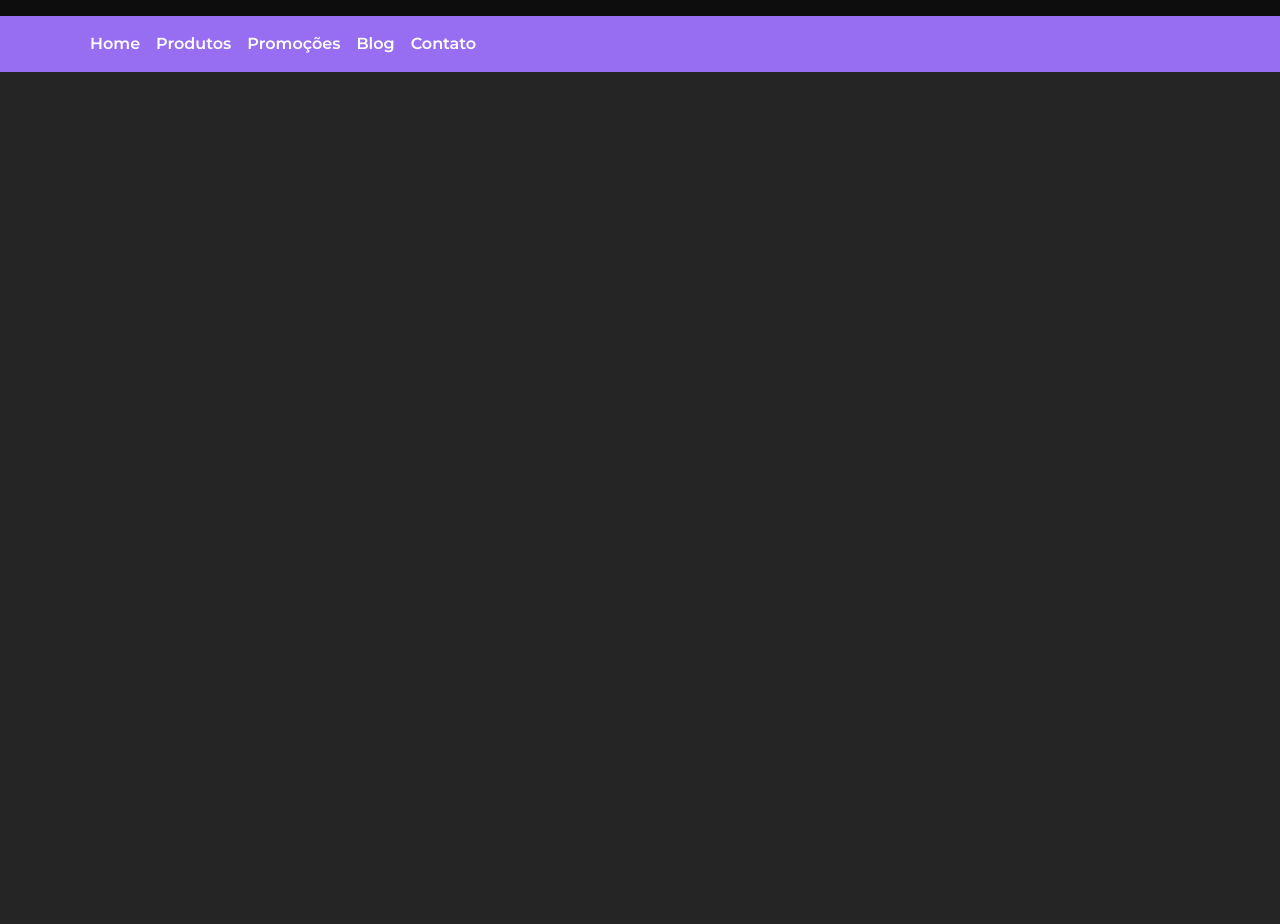
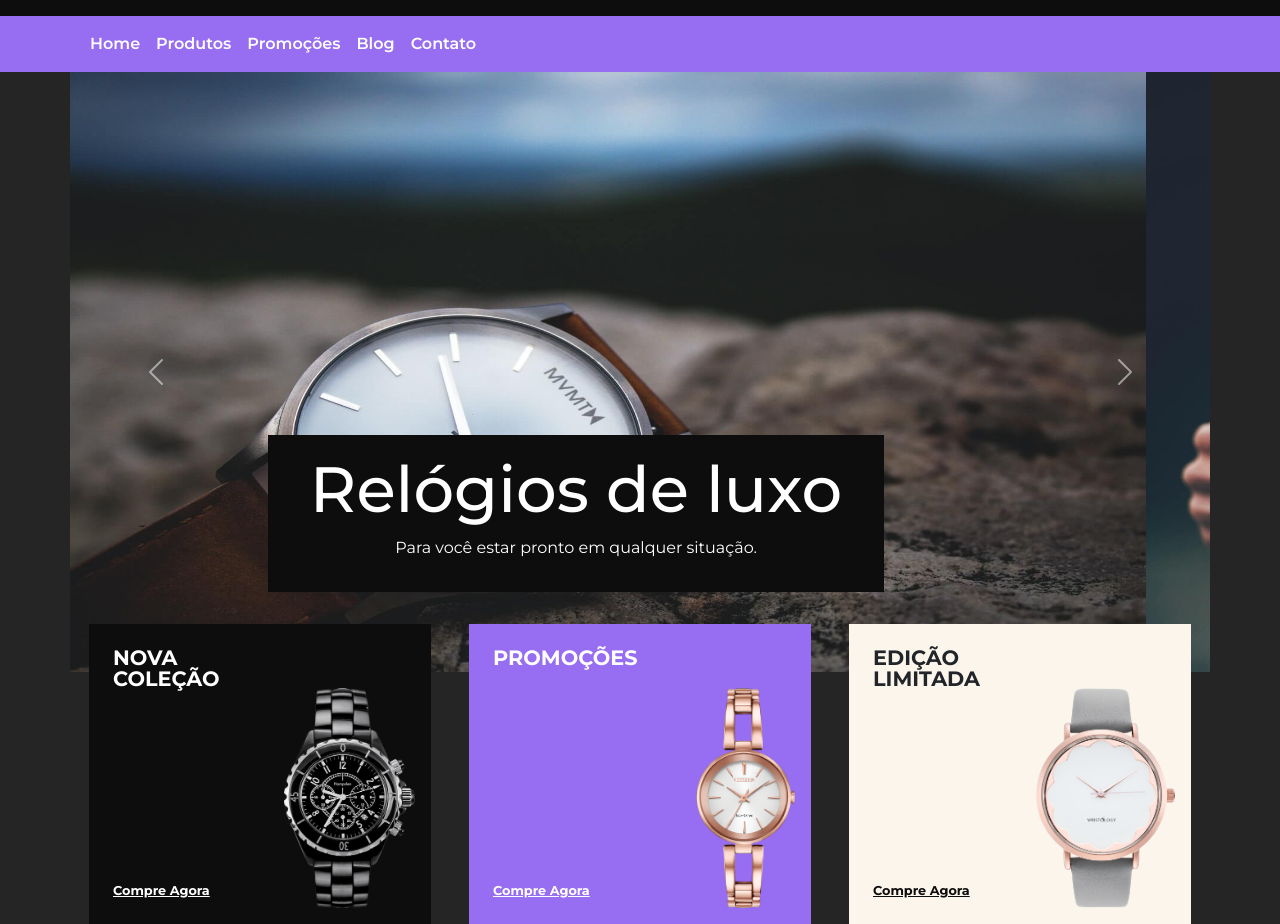
Before and after one commit to s0pa-fria/bootstrap, a plain HTML site: page Fase 1 (Navbar) Alunos/index.html in a window 1280 px wide. Shown: the part 84-1008 px from the top of the page. Before the commit the page ends 800 px from the top, so only its background shows below. Drawn offline with nearby package versions, Linux system fonts and the light colour scheme.

Commit message:
fim.fase2

```diff
--- a/Fase 1 (Navbar) Alunos/css/styles.css
+++ b/Fase 1 (Navbar) Alunos/css/styles.css
@@ -156,3 +156,117 @@ body {
 .navbar-toggler {
     font-size: 1.5em;
 }
+
+/* _____________________________________________________ */
+/* Estilos para os banners */
+
+/* Define espaçamento inerno para o contêiner de banners */
+#banners-container {
+    padding: 0;
+}
+
+/* Posicionamento e espaçamento para a legenda carousel */
+.carousel-caption {
+    bottom: 5em;
+    padding: 1em;
+    left: 12%;
+    right: 12%;
+}
+
+/* Estilo para o título na legenda do carousel */
+.carousel-caption h5 {
+    font-size: 1.8em;
+}
+
+/* Media query para telas com largura minima de 768px */
+@media(min-width: 768px) {
+    /* Ajusta a largura dos itend do carousel e imagens */
+    #slider .carousel-item, #slider img{
+        height: 600px;
+    }
+
+    /* Posicionamento e espaçamento para a legenda carousel */
+    .carousel-caption {
+        left: 23%;
+        right: 23%;
+    }
+
+    /* Estilo para o título na legenda do carousel */
+    .carousel-caption h5 {
+        font-size: 4em;
+    }
+}
+
+/* Estilo para os mini banners */
+/* Ajusta margem superior para sobrepor os banners principais */
+#mini-banners {
+    margin-top: -3em;
+    z-index: 10;
+}
+
+/* Estilos para as colunas dos mini banners */
+#mini-banners .col-12 {
+    z-index: 1;
+    height: 300px;
+    padding: 1.5em;
+    position: relative;
+    display: flex;
+    flex-direction: column;
+    justify-content: space-between;
+}
+
+/* Media query para telas com largura minima de 768px */
+@media(min-width: 768px) {
+    /* Ajusta a largura máxima das colunas dos mini banners */
+    #mini-banners .col-12 {
+        max-width: 30%;
+    }
+
+    /* Ajusta o tamanho do título nos mini banners */
+    #mini-banners .col-12 h2 {
+        font-size: 2.2em;
+    }
+}
+
+#mini-banners .col-12 h2 {
+    text-transform: uppercase;
+    max-width: 50px;
+    font-size: 1.3em;
+    font-weight: 700;
+    line-height: 1em;
+}
+
+/* Estilos para as imagens nos mini banners */
+#mini-banners .col-12 img {
+    height: 220px;
+    position: absolute;
+    right: 1rem;
+    bottom: 1rem;
+}
+
+/* Estilos para links nos mini-banners */
+#mini-banners .col-12 a {
+    font-weight: bold;
+    color: #fff;
+    font-size: .8rem;
+    transition: .5s;
+}
+
+/* Estilos de hover para links nos mini banners */
+#mini-banners .col-12 a:hover {
+    color: #0d0d0d;
+}
+
+/* Estilos específicos para o primeiro mini banner */
+#mini-banners #mini-banner-1 a:hover {
+    color: #976df2;
+}
+
+/* Estilos específicos para o terceiro mini banner */
+#mini-banners #mini-banner-3 a {
+    color: #0d0d0d;
+}
+/* Estilos de hover específicos para o terceiro mini banner */
+#mini-banners #mini-banner-3 a:hover {
+    color: #976df2;
+}
--- a/Fase 1 (Navbar) Alunos/index.html
+++ b/Fase 1 (Navbar) Alunos/index.html
@@ -115,5 +115,65 @@
   </div>
  </nav>
 
+ <!-- _________________________________________________ -->
+
+ <!-- BANNERS -->
+ <div class="container" id="banners-container">
+  <div id="slider" class="carousel slide" data-bs-ride="carousel">
+    <div class="carousel-inner">
+      <!-- Primeiro slide do carousel -->
+      <div class="carousel-item active">
+        <img src="img/banner1.jpg" class="d-block w-100 img-fluid" alt="...">
+        <div class="carousel-caption destaque">
+          <h5>Relógios de luxo</h5>
+          <p>Para você estar pronto em qualquer situação.</p>
+        </div>
+      </div>
+      <!-- Segundo slide do carousel -->
+      <div class="carousel-item">
+        <img src="img/banner3.jpg" class="d-block w-100 img-fluid" alt="...">
+        <div class="carousel-caption destaque">
+          <h5>Linha Importada</h5>
+          <p>Conheça os melhores relógios suíços, com pronta entrega.</p>
+        </div>
+      </div>
+    </div>
+    <!-- Botões de controle navegar entre slides-->
+    <button class="carousel-control-prev" type="button" data-bs-target="#slider" data-bs-slide="prev">
+      <span class="carousel-control-prev-icon" aria-hidden="true"></span>
+      <span class="visually-hidden">Previous</span>
+    </button>
+    <button class="carousel-control-next" type="button" data-bs-target="#slider" data-bs-slide="next">
+      <span class="carousel-control-next-icon" aria-hidden="true"></span>
+      <span class="visually-hidden">Next</span>
+    </button>
+  </div>
+
+  <!-- MINI BANNERS -->
+  <div class="container" id="mini-banners">
+    <!-- Linha de mini banners -->
+    <div class="row justify-content-around">
+      <!-- Mini banner 1 -->
+      <div class="col-12 dark-bg-color" id="mini-banner-1">
+        <h2>Nova Coleção</h2>
+        <img src="img/relogio1.png" alt="Relógio 1">
+        <a href="#">Compre Agora</a>
+      </div>
+      <!-- Mini banner 2 -->
+      <div class="col-12 secondary-bg-color" id="mini-banner-2">
+        <h2>Promoções</h2>
+        <img src="img/relogio2.png" alt="Relógio 1">
+        <a href="#">Compre Agora</a>
+      </div>
+      <!-- Mini banner 3 -->
+      <div class="col-12 light-bg-color" id="mini-banner-3">
+        <h2 class="text-dark">Edição Limitada</h2>
+        <a href="#">Compre Agora</a>
+        <img src="img/relogio3.png" alt="Relógio 1">
+      </div>
+    </div>
+  </div>
+ </div>
+
 </body>
 </html>
```
